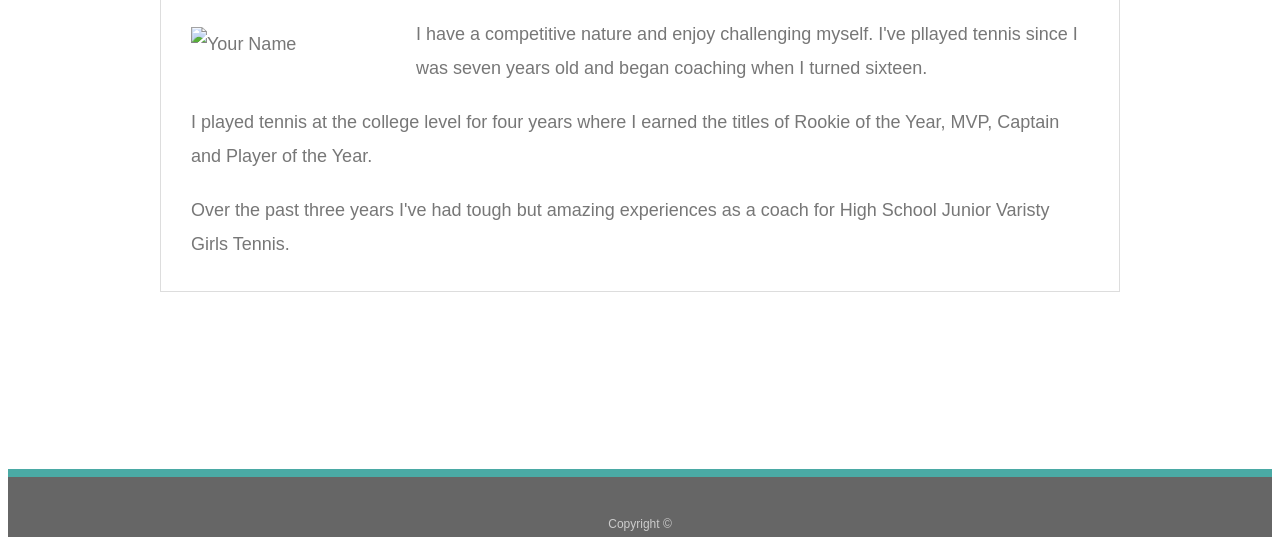
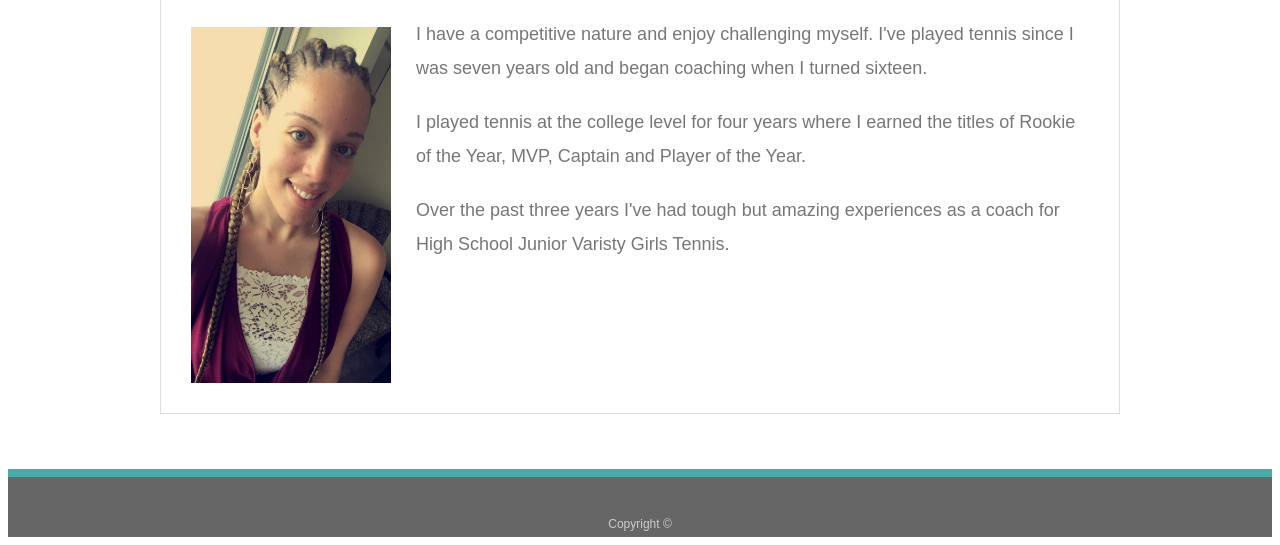
Before and after one commit to hhegarty/Basic-Portfolio, a plain HTML site: page index.html in a window 1280 px wide. Shown: the part 269-814 px from the top of the page. Drawn offline with Linux system fonts and the light colour scheme.

Commit message:
adding image changes

```diff
--- a/index.html
+++ b/index.html
@@ -24,9 +24,9 @@
     <section class="main-section">
       <h1>About Me</h1>
 
-      <img src="assets/images/smiles.jpg" class="auth-image" alt="Your Name">
+      <img src="assets/images/Smiles.jpg" class="auth-image" alt="Your Name">
 
-      <p>I have a competitive nature and enjoy challenging myself. I've pllayed tennis since I was seven years old and began coaching when I turned sixteen.</p>
+      <p>I have a competitive nature and enjoy challenging myself. I've played tennis since I was seven years old and began coaching when I turned sixteen.</p>
 
       <p>I played tennis at the college level for four years where I earned the titles of Rookie of the Year, MVP, Captain and Player of the Year.</p>
 
```
Also changed, not shown: assets/images/RPG.jpg (added), assets/images/Smiles.JPG (added), assets/images/headphones.jpg (added), assets/images/phone.jpg (added), assets/images/tablet.jpg (added), assets/images/tv.jpg (added).
